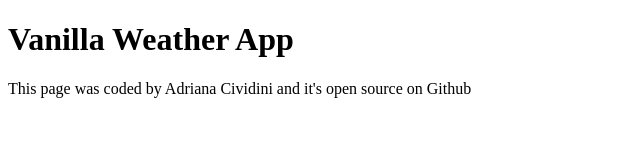
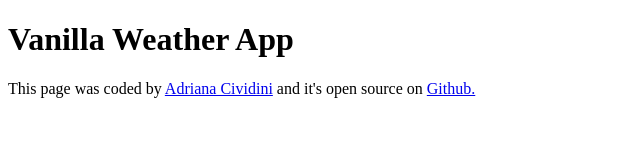
Before and after one commit to AdrianaCividini/vanilla-weather, a plain HTML site: page index.html in a window 1280 px wide. Shown: the whole page, without its empty margins (0-640 px from the left). Drawn offline with Linux system fonts and the light colour scheme.

Commit message:
Update my portfolio

```diff
--- a/index.html
+++ b/index.html
@@ -9,7 +9,10 @@
     <h1>Vanilla Weather App</h1>
 
     <footer>
-      This page was coded by Adriana Cividini and it's open source on Github
+      This page was coded by
+      <a href="https://dricividini.netlify.app/">Adriana Cividini</a> and it's
+      open source on
+      <a href="https://github.com/AdrianaCividini" target="_blank">Github.</a>
     </footer>
   </body>
 </html>
```
